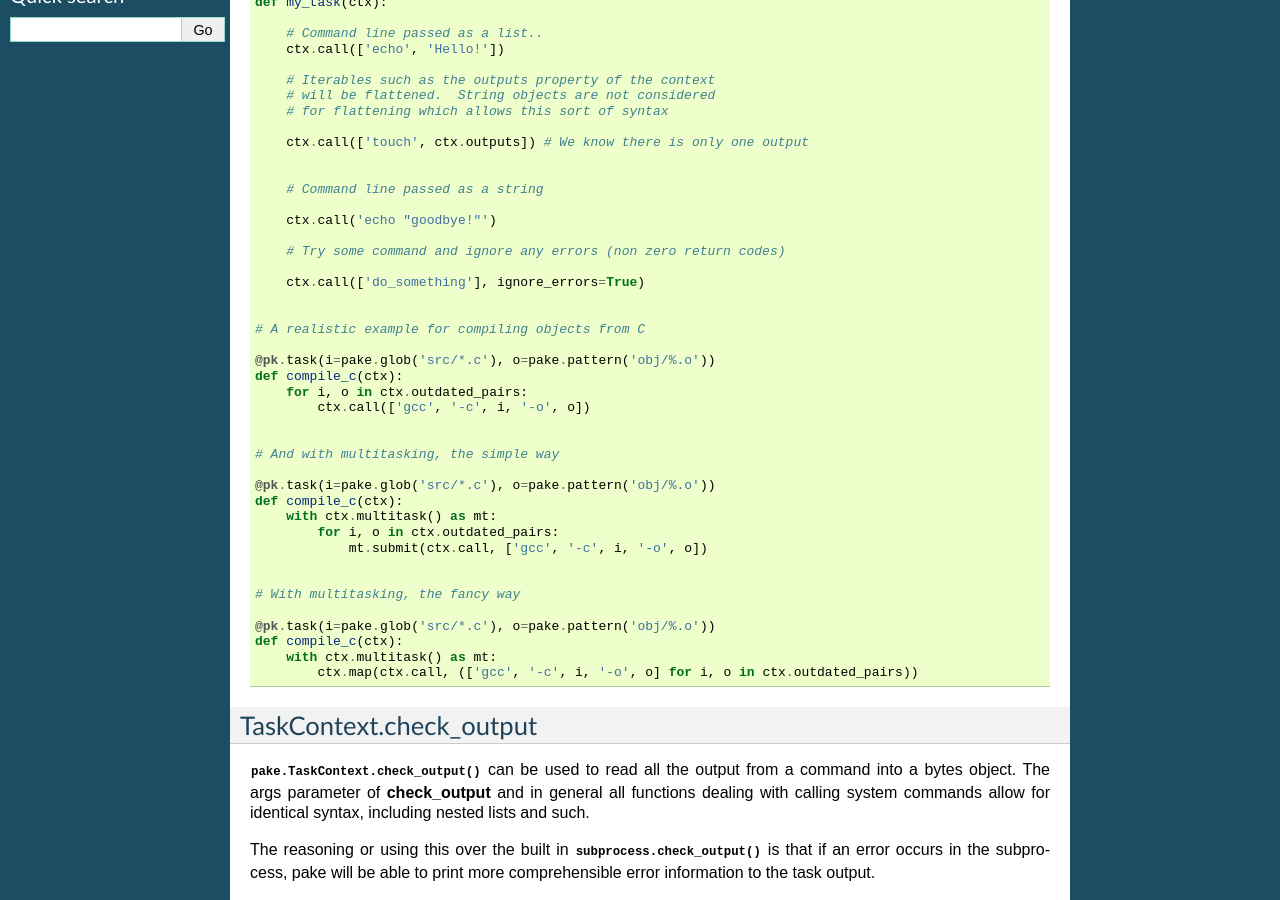
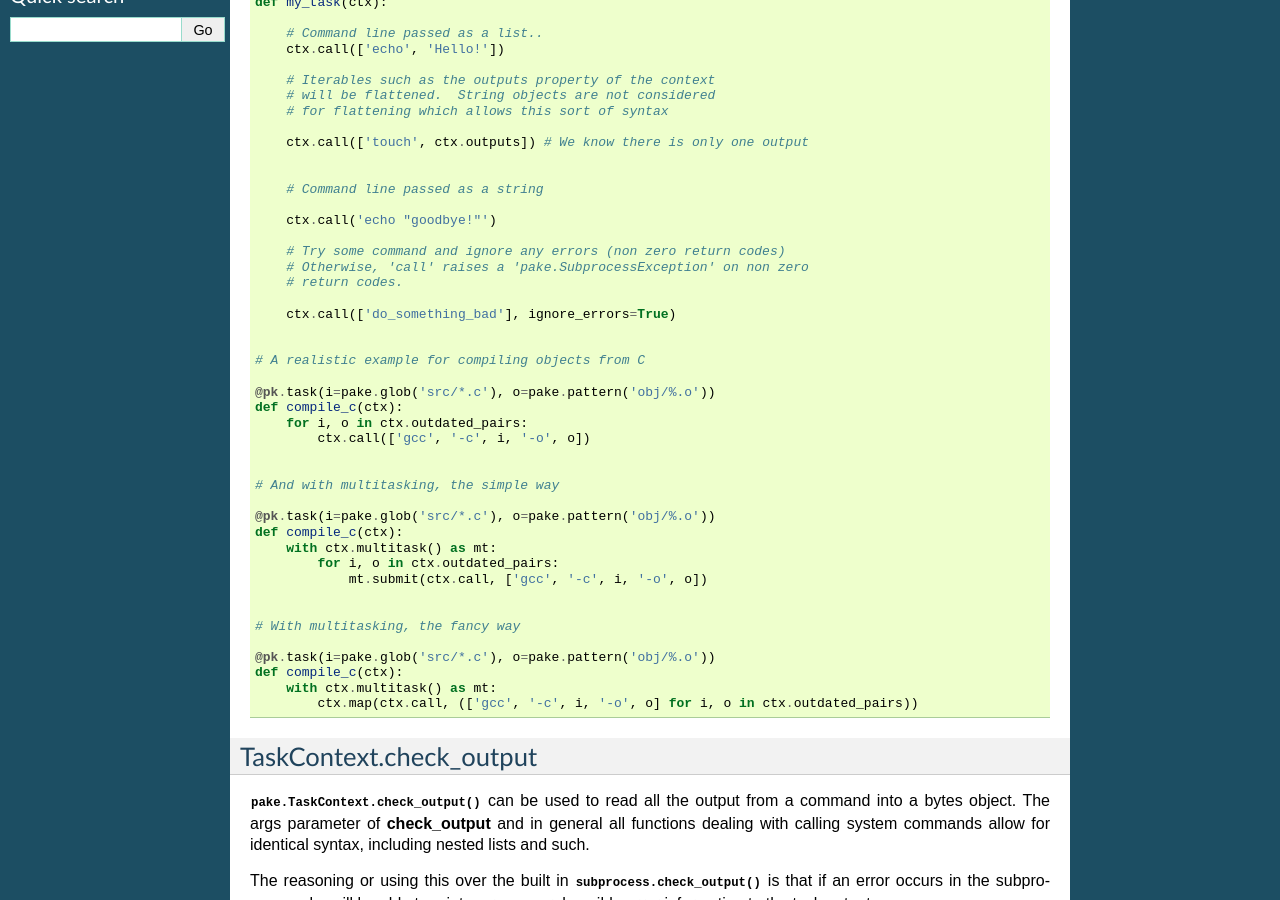
Before and after one commit to Teriks/pake, a Sphinx documentation site: the page built from docs/source/subprocess.rst, in a window 1280 px wide and 900 px high, scrolled down 363 px. Built offline with Sphinx 7.4.7, drawn with Linux system fonts in a browser that asks for light colours.

Commit message:
Small documentation amendment

```diff
--- a/docs/source/subprocess.rst
+++ b/docs/source/subprocess.rst
@@ -41,8 +41,10 @@ Examples:
         ctx.call('echo "goodbye!"')
 
         # Try some command and ignore any errors (non zero return codes)
+        # Otherwise, 'call' raises a 'pake.SubprocessException' on non zero
+        # return codes.
 
-        ctx.call(['do_something'], ignore_errors=True)
+        ctx.call(['do_something_bad'], ignore_errors=True)
 
 
     # A realistic example for compiling objects from C
```
